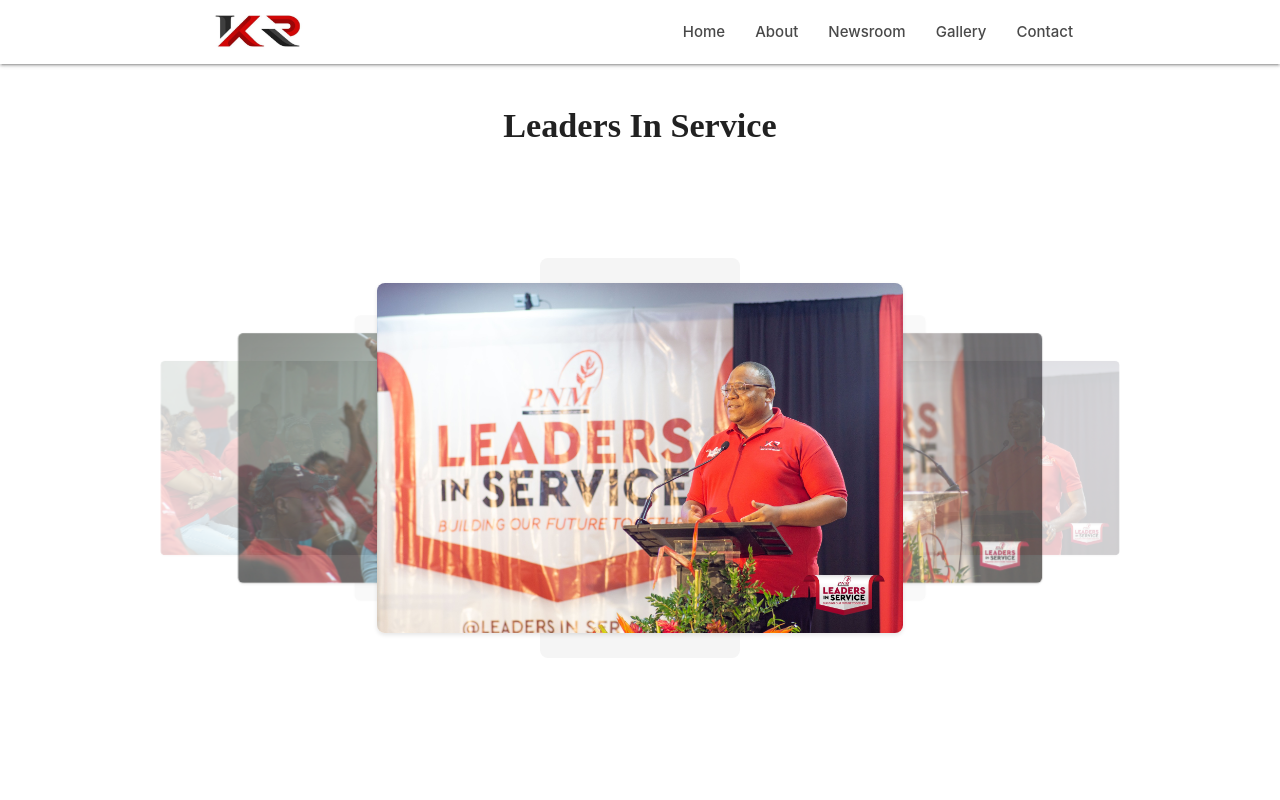
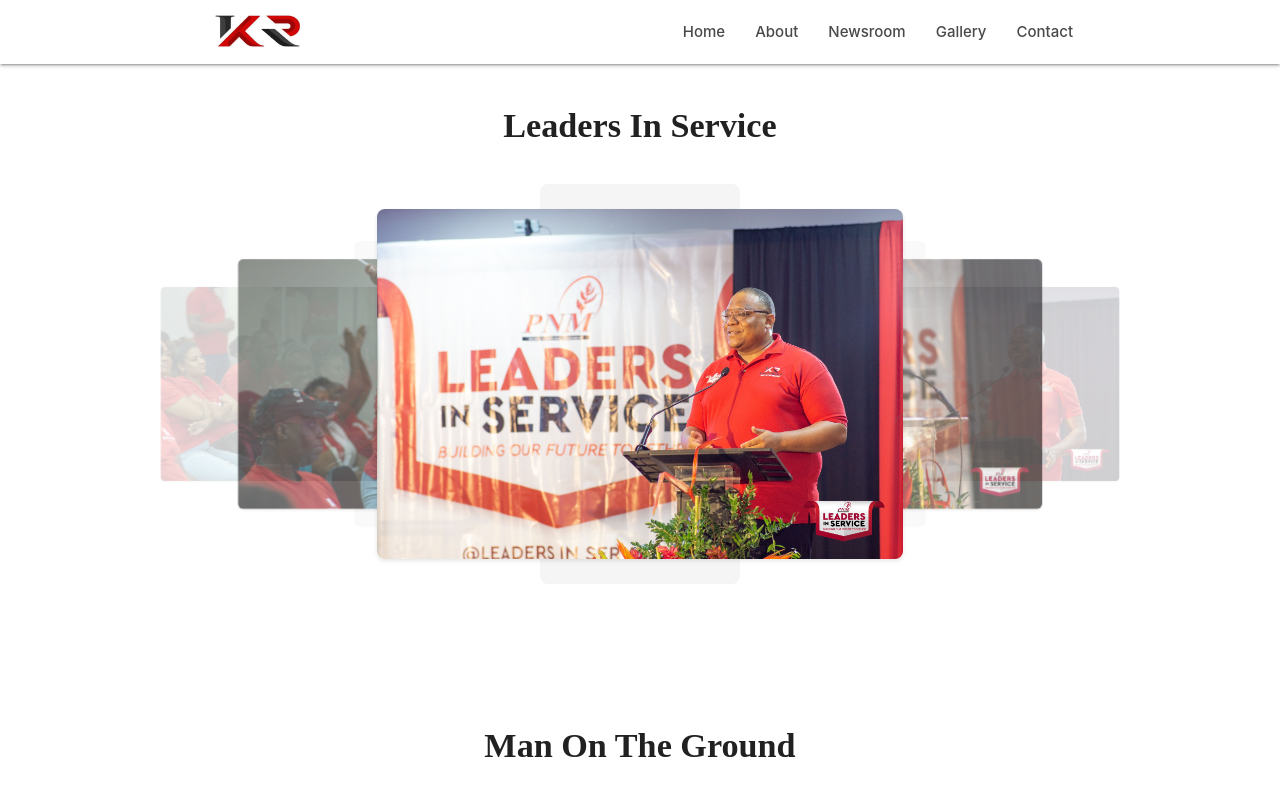
Before and after one commit to internap627/KR-repo, a React (Create React App) app: page /gallery in a window 1280 px wide. Shown: the top 800 px of the page. Built offline with nearby package versions, Linux system fonts and the light colour scheme.

Commit message:
title adjustment

```diff
--- a/src/Gallery.css
+++ b/src/Gallery.css
@@ -2,8 +2,16 @@
     padding: 20px;
   }
 
+  .carousel-container {
+    position: relative;
+    display: flex;
+    flex-direction: column;
+    align-items: center;
+    text-align: center;
+  }
+
   .carousel-title {
-    text-align: center;
+    position: absolute;
     font-family: 'Montserrat', serif;
     font-weight: bold;
   }
```
